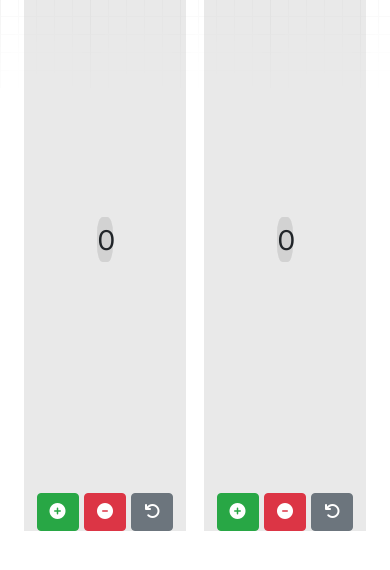
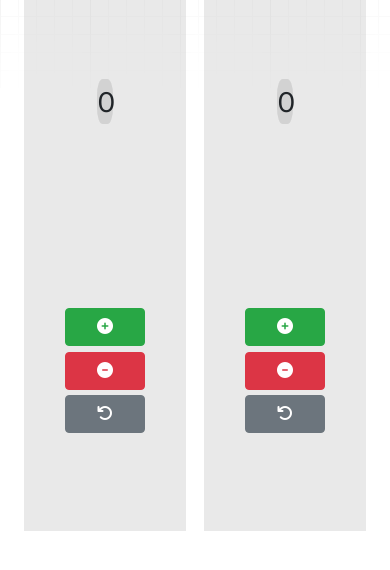
Before and after one commit to marceloagoston/ag-naipes-master, a plain HTML site: page docs/index.html in a window 390 px wide. Shown: the part 218-788 px from the top of the page. Drawn offline with nearby package versions, Linux system fonts and the light colour scheme.

Commit message:
responsive UX improves

```diff
--- a/docs/assets/main.css
+++ b/docs/assets/main.css
@@ -48,7 +48,29 @@ body{
 	display: flex;
 	justify-content: space-around;
 }
+.ag-butts{
+	display:flex;
+	justify-content: space-around;
+	width: 70%;
+	margin:auto;
+}
 /*clases triviales*/
 .ag-pdt2{
 	padding-top: 2%;
 }
+.ag-bot{
+	width: 30%;
+}
+@media screen and (max-width: 800px) {
+		.ag-butts{
+	flex-direction: column;
+	margin:auto;
+	}
+	.ag-bot{
+	width: 70%;
+	margin: auto;
+	}
+	.ag-mgb5{
+		margin-bottom: 5%;
+	}
+}
--- a/docs/index.html
+++ b/docs/index.html
@@ -22,20 +22,20 @@
 			<section class="ag-tant">
 				<h2 class="font-weight-light">Equipo 1</h2>
 				<div id="eq1" class="pts">0</div>
-				<div>
-					<button id="bt1-1" type="button" class="btn btn-success"><i class="fas fa-plus-circle"></i></button>
-					<button id="bt1-2" type="button" class="btn btn-danger"><i class="fas fa-minus-circle"></i></button>
-					<button id="bt1-3" type="button" class="btn btn-secondary"><i class="fas fa-undo"></i></button>
+				<div class="ag-butts">
+					<button id="bt1-1" type="button" class="btn btn-success ag-bot ag-mgb5"><i class="fas fa-plus-circle"></i></button>
+					<button id="bt1-2" type="button" class="btn btn-danger ag-bot ag-mgb5"><i class="fas fa-minus-circle"></i></button>
+					<button id="bt1-3" type="button" class="btn btn-secondary ag-bot ag-mgb5"><i class="fas fa-undo"></i></button>
 				</div>
 
 			</section>
 			<section class="ag-tant">
 				<h2 class="font-weight-light">Equipo 2</h2>
 				<div id="eq2" class="pts">0</div>
-				<div>
-					<button id="bt2-1" type="button" class="btn btn-success"><i class="fas fa-plus-circle"></i></button>
-					<button id="bt2-2" type="button" class="btn btn-danger"><i class="fas fa-minus-circle"></i></button>
-					<button id="bt2-3" type="button" class="btn btn-secondary"><i class="fas fa-undo"></i></button>
+				<div class="ag-butts">
+					<button id="bt2-1" type="button" class="btn btn-success ag-bot ag-mgb5"><i class="fas fa-plus-circle"></i></button>
+					<button id="bt2-2" type="button" class="btn btn-danger ag-bot ag-mgb5"><i class="fas fa-minus-circle"></i></button>
+					<button id="bt2-3" type="button" class="btn btn-secondary ag-bot ag-mgb5"><i class="fas fa-undo"></i></button>
 
 				</div>
 			</section>
```
